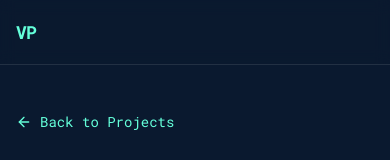
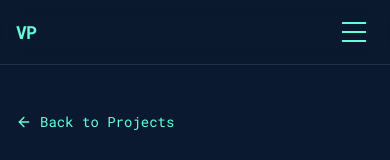
Before and after one commit to Haadesx/Portfolio, a Next.js app: page /projects/emotion-spotify in a window 390 px wide. Shown: the top 160 px of the page. Built offline with nearby package versions, Linux system fonts and the light colour scheme.

Commit message:
feat: add responsive mobile navigation

```diff
--- a/src/components/layout/Navbar.tsx
+++ b/src/components/layout/Navbar.tsx
@@ -1,9 +1,10 @@
 "use client";
 
+import { useState, useEffect } from "react";
 import Link from "next/link";
 import { usePathname } from "next/navigation";
 import { cn } from "@/lib/utils";
-import { motion } from "framer-motion";
+import { motion, AnimatePresence } from "framer-motion";
 
 const navItems = [
     { name: "Projects", href: "/projects" },
@@ -14,14 +15,21 @@ const navItems = [
 
 export function Navbar() {
     const pathname = usePathname();
+    const [isOpen, setIsOpen] = useState(false);
+
+    useEffect(() => {
+        // Close menu when route changes
+        setIsOpen(false);
+    }, [pathname]);
 
     return (
         <header className="fixed top-0 z-50 w-full backdrop-blur-sm bg-background/80 border-b border-white/10">
             <div className="container mx-auto flex h-16 items-center justify-between px-4 sm:px-8">
-                <Link href="/" className="font-mono text-secondary text-lg font-bold tracking-tighter">
+                <Link href="/" className="font-mono text-secondary text-lg font-bold tracking-tighter z-50">
                     VP
                 </Link>
 
+                {/* Desktop Nav */}
                 <nav className="hidden md:flex items-center gap-6">
                     {navItems.map((item, index) => (
                         <Link
@@ -38,7 +46,56 @@ export function Navbar() {
                     ))}
                 </nav>
 
-                {/* Mobile Menu Placeholder - can be expanded later */}
+                {/* Mobile Menu Button */}
+                <button
+                    className="md:hidden z-50 p-2 text-secondary focus:outline-none"
+                    onClick={() => setIsOpen(!isOpen)}
+                >
+                    <div className="relative w-6 h-5">
+                        <motion.span
+                            animate={isOpen ? { rotate: 45, y: 8 } : { rotate: 0, y: 0 }}
+                            className="absolute top-0 left-0 w-full h-0.5 bg-current transform origin-center transition-transform"
+                        />
+                        <motion.span
+                            animate={isOpen ? { opacity: 0 } : { opacity: 1 }}
+                            className="absolute top-1/2 left-0 w-full h-0.5 bg-current transform -translate-y-1/2 transition-opacity"
+                        />
+                        <motion.span
+                            animate={isOpen ? { rotate: -45, y: -8 } : { rotate: 0, y: 0 }}
+                            className="absolute bottom-0 left-0 w-full h-0.5 bg-current transform origin-center transition-transform"
+                        />
+                    </div>
+                </button>
+
+                {/* Mobile Nav Overlay */}
+                <AnimatePresence>
+                    {isOpen && (
+                        <motion.div
+                            initial={{ opacity: 0, x: "100%" }}
+                            animate={{ opacity: 1, x: 0 }}
+                            exit={{ opacity: 0, x: "100%" }}
+                            transition={{ duration: 0.3, ease: "easeInOut" }}
+                            className="fixed inset-0 z-40 flex flex-col items-center justify-center bg-[#112240] md:hidden"
+                        >
+                            <nav className="flex flex-col gap-8 text-center">
+                                {navItems.map((item, index) => (
+                                    <Link
+                                        key={item.href}
+                                        href={item.href}
+                                        onClick={() => setIsOpen(false)}
+                                        className={cn(
+                                            "text-2xl font-mono transition-colors hover:text-secondary",
+                                            pathname === item.href ? "text-secondary" : "text-foreground"
+                                        )}
+                                    >
+                                        <span className="text-secondary block text-sm mb-1">0{index + 1}.</span>
+                                        {item.name}
+                                    </Link>
+                                ))}
+                            </nav>
+                        </motion.div>
+                    )}
+                </AnimatePresence>
             </div>
         </header>
     );
```
